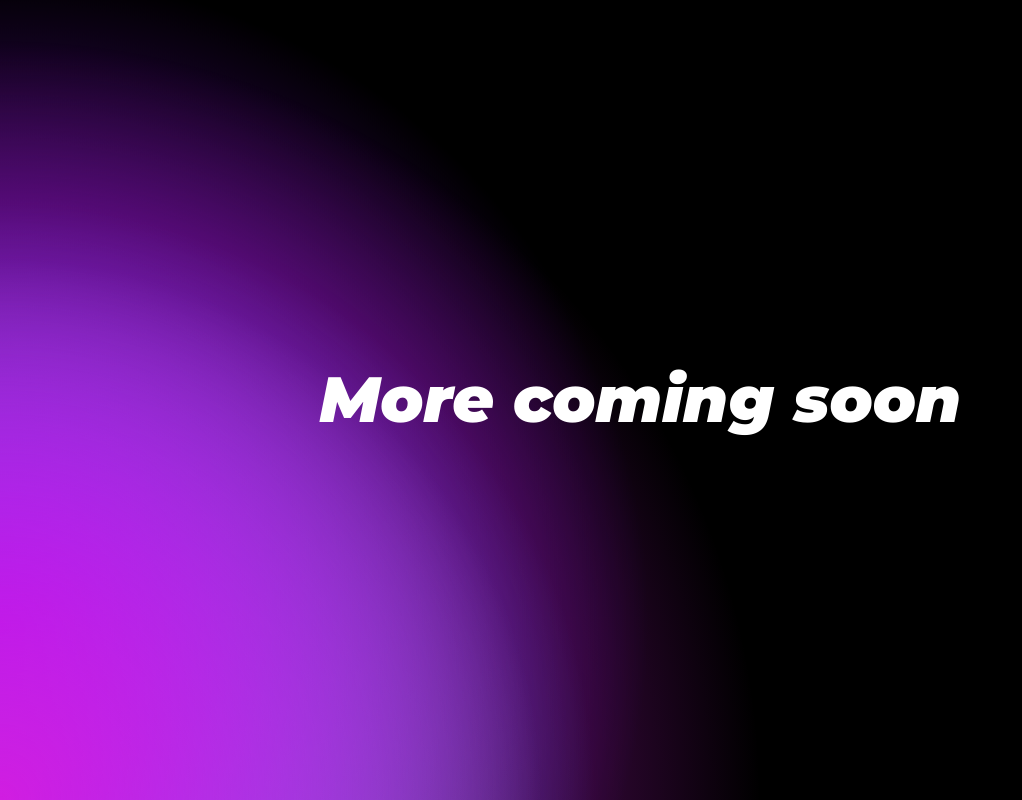
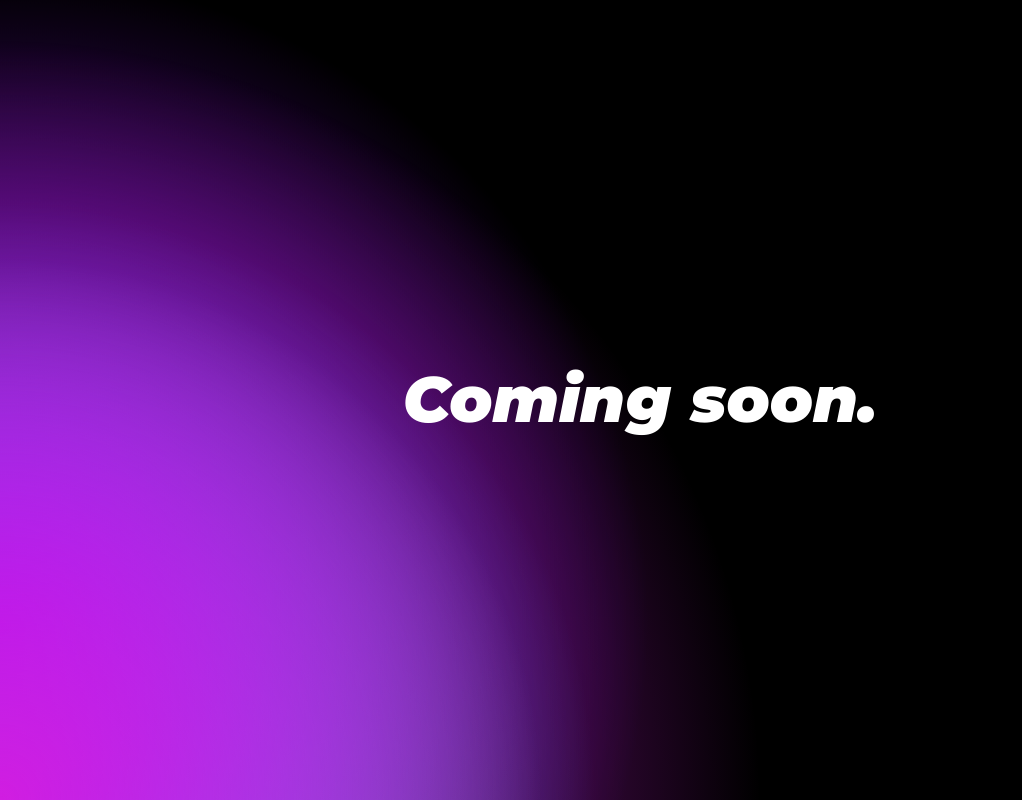
Before and after one commit to luketmillar/luketmillar.com, a React (Create React App) app: page / in a window 1280 px wide. Shown: the part 800-1600 px from the top of the page, without its empty margins (0-1022 px from the left). Built offline with nearby package versions, Linux system fonts and the light colour scheme.

Commit message:
Coming soon

```diff
--- a/src/home/sections/Projects/index.tsx
+++ b/src/home/sections/Projects/index.tsx
@@ -42,7 +42,7 @@ const ProjectsSection = () => {
         <GradientBlob size={110} color={Colors.aqua} style={{ animationDelay: `${2 * duration / 4}s` }} />
         <GradientBlob size={120} color={Colors.purple} />
         <GradientBlob size={140} color={Colors.pink} style={{ animationDelay: `${duration / 4}s` }} />
-        <h1 style={{ lineHeight: '0.9em', fontWeight: 900, fontStyle: 'italic' }}>More coming soon</h1>
+        <h1 style={{ lineHeight: '0.9em', fontWeight: 900, fontStyle: 'italic' }}>Coming soon.</h1>
     </ProjectsContainer>
 }
 
```
